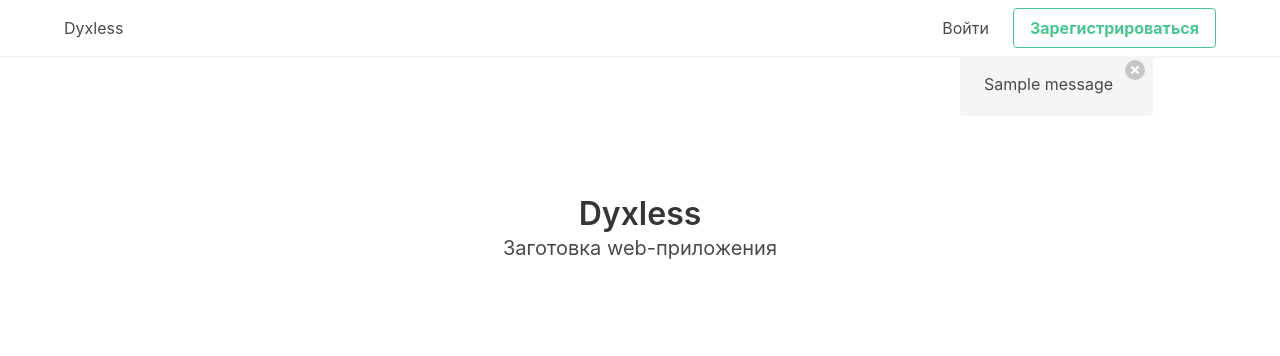
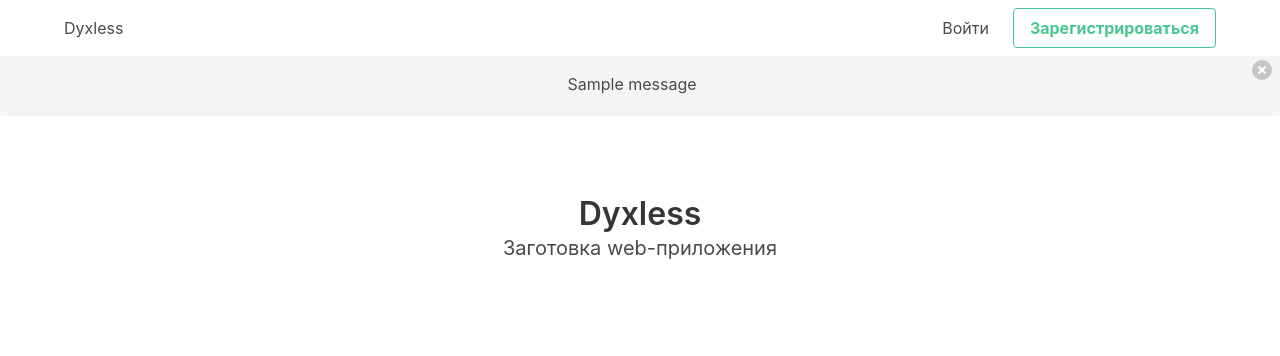
Before and after one commit to Llloooggg/Dyxless, a Flask app: page / in a window 1280 px wide. Shown: the top 356 px of the page. Run offline with Flask 2, Linux system fonts and the light colour scheme; tables that the repository leaves empty hold one stand-in row (values such as "Sample post"); one stand-in notice (Sample message) is shown; parts of the project's set-up code (start-up, migrations or seed data) failed here and were passed over; some libraries are stand-ins or nearby versions.

Commit message:
Изменен стиль уведомлений

```diff
--- a/dyxless/static/css/base.css
+++ b/dyxless/static/css/base.css
@@ -1,5 +1,5 @@
 .notification{
-    position: fixed;
-    left: 75%;
+    position: absolute;
+    width: 100%;
     z-index: 1;
 }
--- a/dyxless/templates/base.html
+++ b/dyxless/templates/base.html
@@ -71,7 +71,7 @@
         {% with messages = get_flashed_messages(with_categories=true) %}
             {% if messages %}
                 {% for category, text in messages%}
-                <div class="notification is-light {{ category }}">
+                <div class="notification is-light {{ category }} has-text-centered">
                     <button class="delete"></button>
                     {{ text }}
                 </div>
```
Also changed, not shown: dyxless/auth.py (+6 -3 lines).
